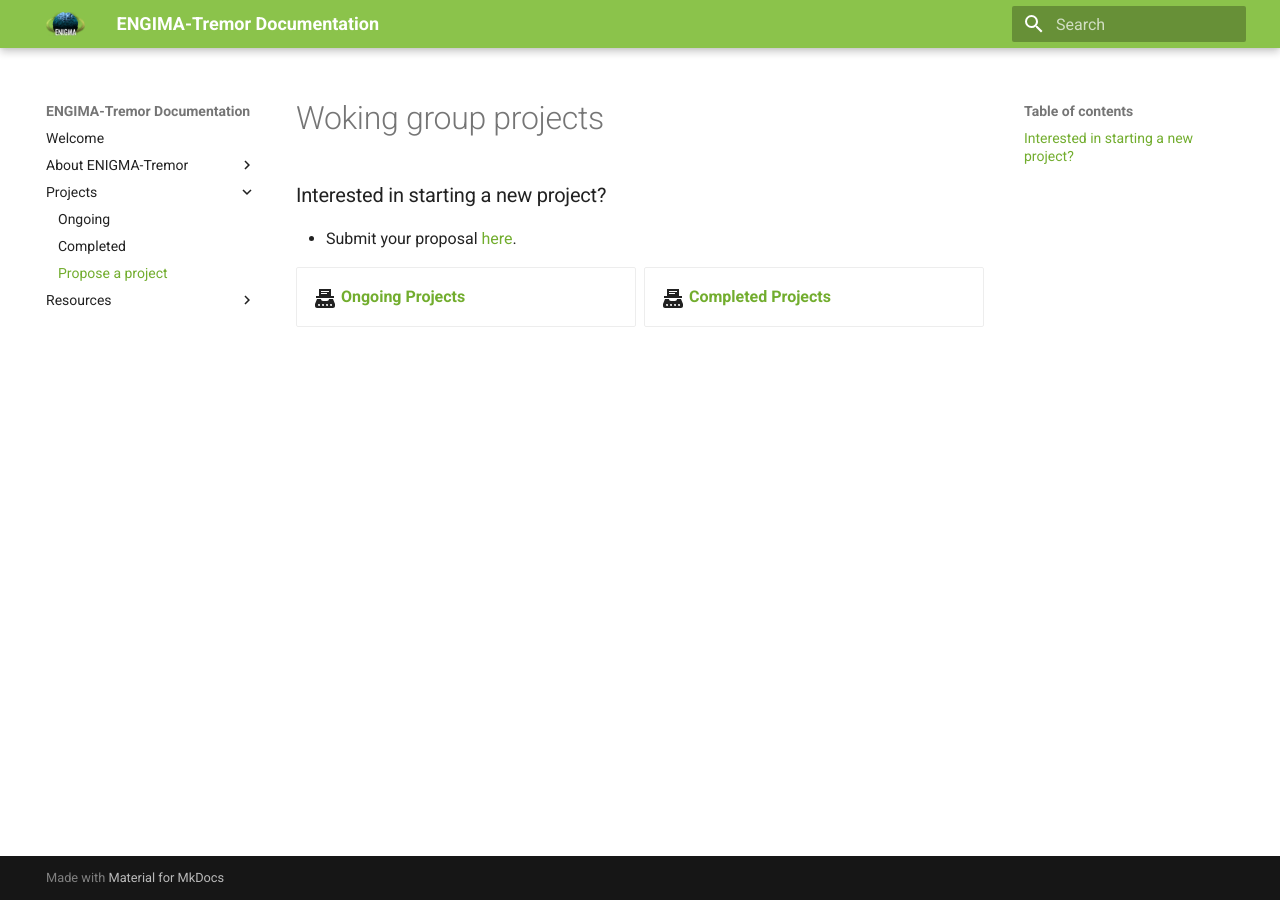
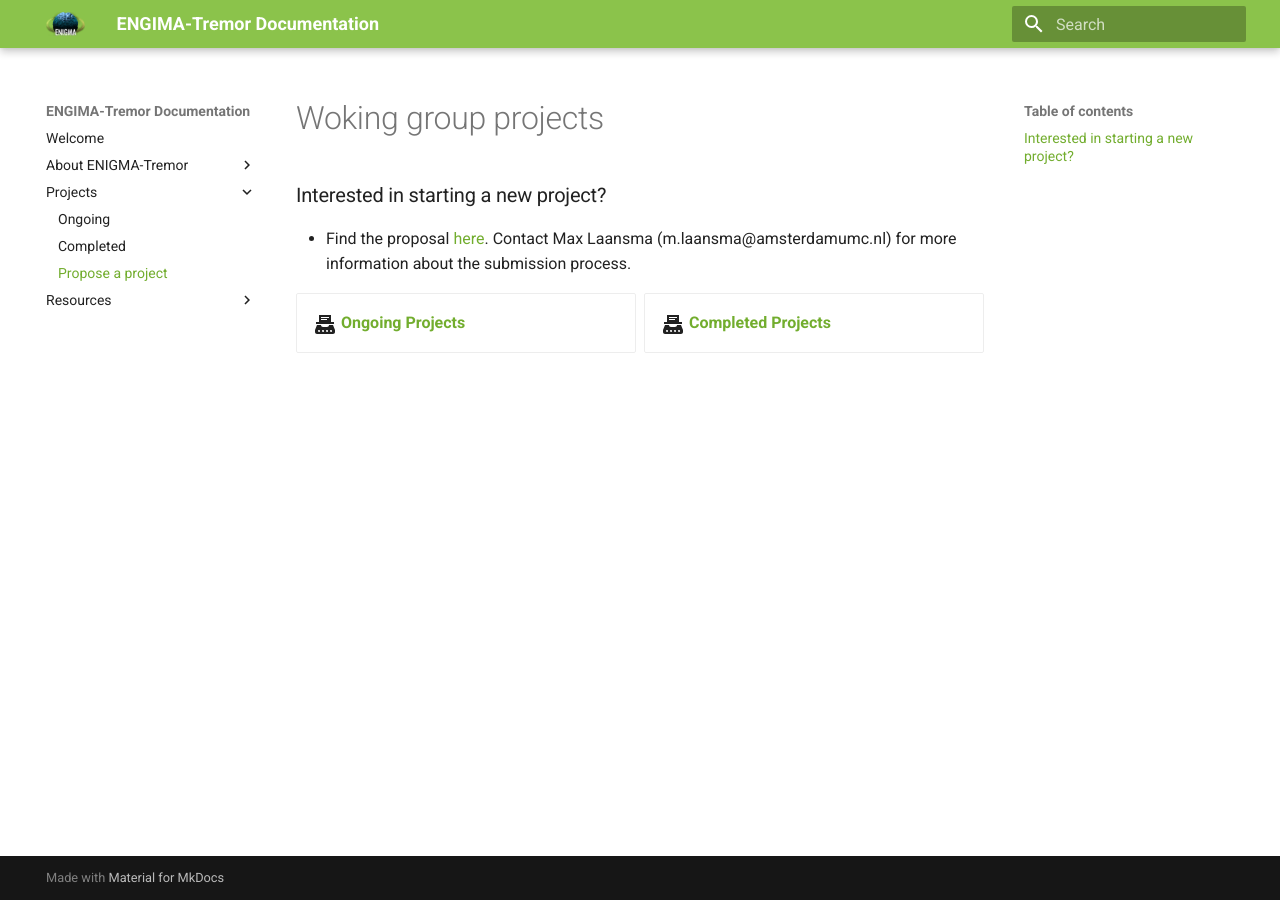
Before and after one commit to ENIGMA-infra/ENIGMA-Tremor, an MkDocs documentation site: the page built from docs/projects/propose_a_project.md, in a window 1280 px wide. Built offline with MkDocs 1.6.1 and Material for MkDocs 9.7.7, drawn with Linux system fonts in a browser that asks for light colours.

Commit message:
Update propose_a_project.md

```diff
--- a/docs/projects/propose_a_project.md
+++ b/docs/projects/propose_a_project.md
@@ -1,7 +1,7 @@
 # Woking group projects
 
 ### Interested in starting a new project?
-- Submit your proposal [here](".").
+- Find the proposal [here]("https://docs.google.com/document/d/1N5rtnYBpBCmr4hR9Ar6jHjT3vDKFa7q3/edit"). Contact Max Laansma (m.laansma@amsterdamumc.nl) for more information about the submission process.
 
 
 <div class="grid cards" markdown>
```
